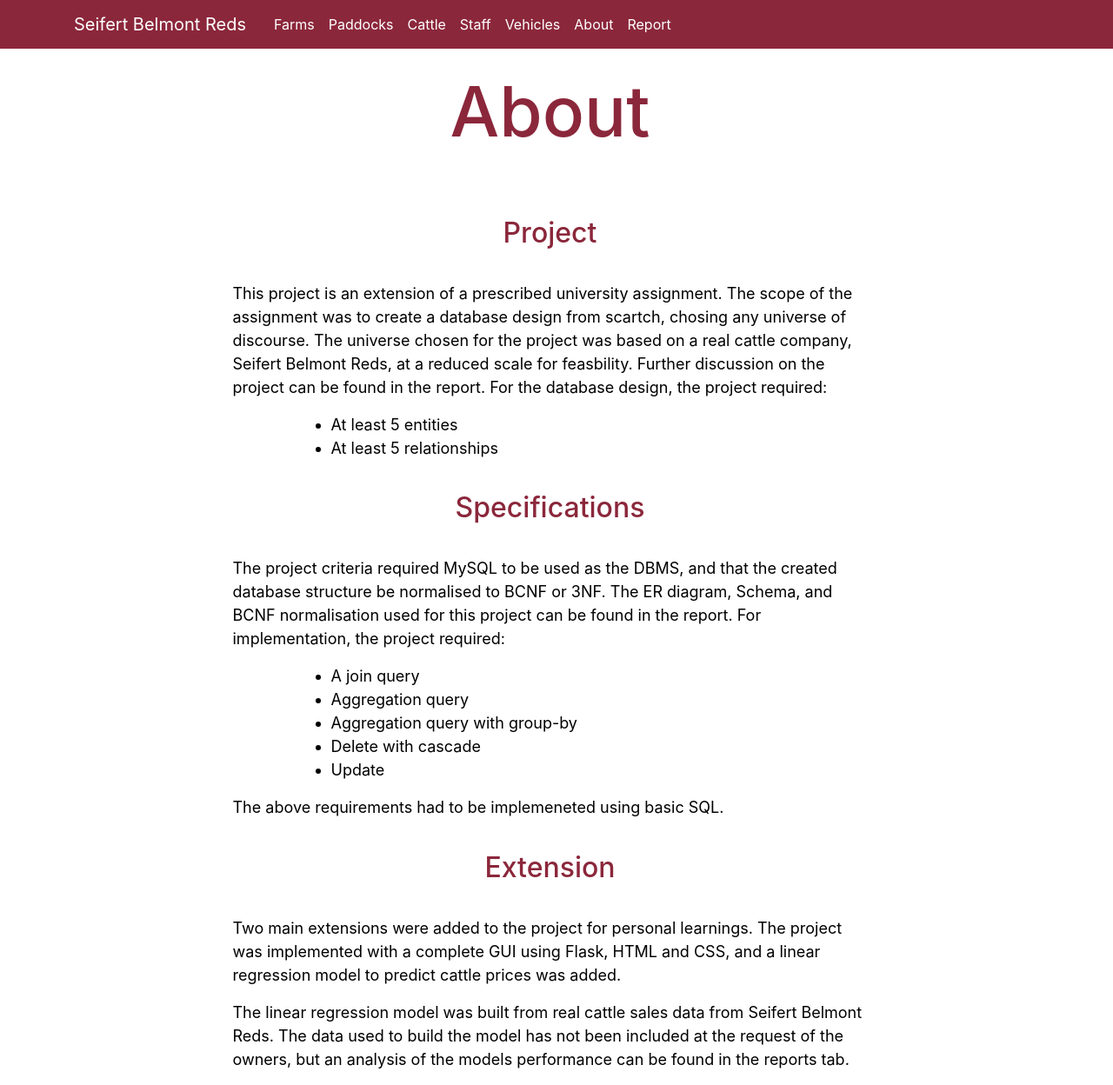
After one commit to lexmiros/SBR_Database, a Flask app: page /about in a window 1280 px wide. The commit adds this page. Shown: the whole page at 87% size. Run offline with Flask 2, Linux system fonts and the light colour scheme; some libraries are stand-ins or nearby versions.

Commit message:
Added About and report tabs

```diff
--- a/cattleDatabase/static/main.css
+++ b/cattleDatabase/static/main.css
@@ -25,10 +25,12 @@ body {
 
   .content-section {
     background: #ffffff;
+    width: 100%;
     padding: 10px 20px;
     border: 1px solid #dddddd;
     border-radius: 3px;
     margin-bottom: 20px;
+    margin: auto;
   }
 
   .database-title {
@@ -68,3 +70,42 @@ body {
     margin-left : 400px;
     font-size : 5rem;
   }
+
+  .about{
+    color: #8b273b;
+    margin-left : 50%;
+    font-size : 5rem;
+    text-align: center;
+    margin-bottom: 10%;
+  }
+
+  .text_header h2{
+    color: #8b273b;
+    margin-left: 50%;
+    text-align: center;
+    margin-top: 5%;
+    margin-bottom: 5%;
+  }
+  .text_header p{
+    color: #000000;
+    margin-left: 25%;
+    text-align: left;
+    width: 100%;
+    font-size: 18px;
+  }
+
+  .text_header ul{
+    color: #000000;
+    margin-left: 35%;
+    text-align: left;
+    width: 100%;
+    font-size: 18px;
+  }
+
+  .pdf {
+    color: #000000;
+    margin-left: 25%;
+    text-align: left;
+    width: 100%;
+    font-size: 18px;
+  }
--- /dev/null
+++ b/cattleDatabase/templates/about.html
@@ -0,0 +1,47 @@
+
+{% extends "layout.html" %}
+
+{% block content %}
+
+<h1 class="about"> About  </h1>
+<div class="text_header">
+    <h2>Project </h2>
+    <p>This project is an extension of a prescribed university assignment. The scope of the assignment was to create a database design from scartch, chosing any universe of discourse.
+        The universe chosen for the project was based on a real cattle company, Seifert Belmont Reds, at a reduced scale for feasbility. Further discussion on the project can be found in
+        the report.
+        For the database design, the project required:
+        <ul class="text_header">
+            <li>At least 5 entities</li>
+            <li>At least 5 relationships</li>
+        </ul>
+    </p>
+    <h2>Specifications </h2>
+    <p>
+        The project criteria required MySQL to be used as the DBMS, and that the created database structure be normalised to BCNF or 3NF.
+        The ER diagram, Schema, and BCNF normalisation used for this project can be found in the report. For implementation, the project required:
+        <ul>
+            <li>A join query</li>
+            <li>Aggregation query</li>
+            <li>Aggregation query with group-by</li>
+            <li>Delete with cascade</li>
+            <li>Update</li>
+          </ul>
+    </p>
+    <p>
+        The above requirements had to be implemeneted using basic SQL.
+    </p>
+
+    <h2> Extension </h2>
+    <p>
+    Two main extensions were added to the project for personal learnings. The project was implemented with a complete GUI using Flask, HTML and CSS, and a linear regression model to predict cattle prices was added.
+    </p>
+    <p>
+    The linear regression model was built from real cattle sales data from Seifert Belmont Reds. The data used to build the model has not been included at the request of the owners, but an analysis of the models performance can be found in the reports tab.
+    </p>
+
+
+</div>
+{% endblock content %}
+{% block overview%}
+
+{% endblock overview%}
--- a/cattleDatabase/templates/layout.html
+++ b/cattleDatabase/templates/layout.html
@@ -33,6 +33,8 @@
                 <a class="nav-item nav-link" href="{{url_for('cattle')}}">Cattle</a>
                 <a class="nav-item nav-link" href="{{url_for('staff_home')}}">Staff</a>
                 <a class="nav-item nav-link" href="{{url_for('vehicles')}}">Vehicles</a>
+                <a class="nav-item nav-link" href="{{url_for('about')}}">About</a>
+                <a class="nav-item nav-link" href="{{url_for('report')}}">Report</a>
               </div>
               <!-- Navbar Right Side -->
               <div class="navbar-nav">
--- a/cattleDatabase/view_routes.py
+++ b/cattleDatabase/view_routes.py
@@ -4,7 +4,13 @@ from cattleDatabase import app, conn, dict_factory, render_template, dict_factor
 def home():
     return render_template("home.html", title = "Home Page")
 
+@app.route("/about")
+def about():
+    return render_template("about.html", title = "About")
 
+@app.route("/report")
+def report():
+    return render_template("report.html", title = "Report")
 #Farm view
 @app.route("/farm")
 def farm():
```
Also changed, not shown: cattleDatabase/templates/report.html (added, +14 -0 lines), 1 other file.
